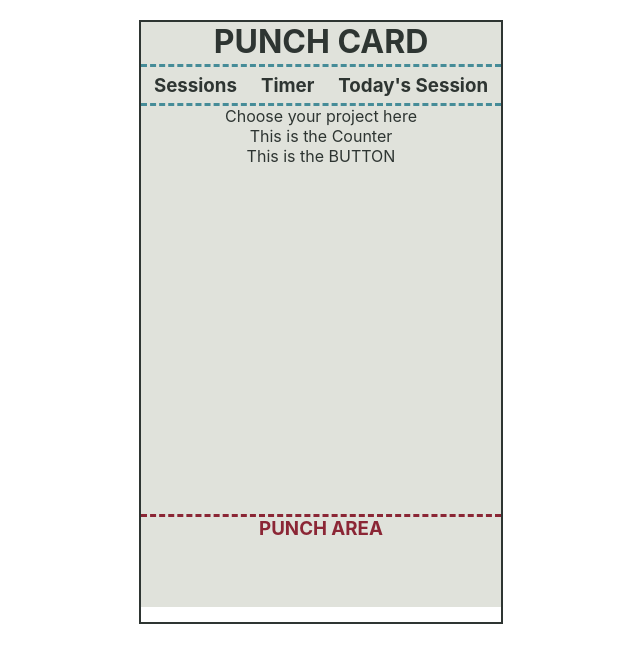
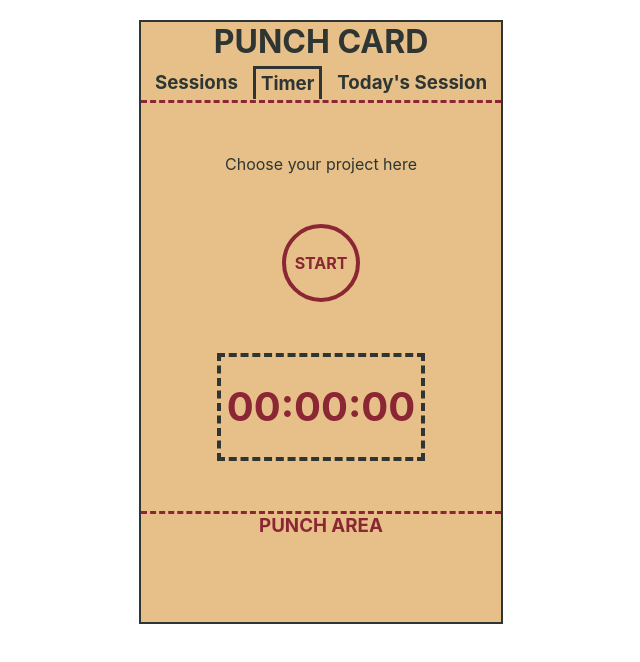
Before and after one commit to ZenVega/punchcard-app, a React (Create React App) app: page / in a window 1280 px wide. Shown: the top 662 px of the page, without its empty margins (319-959 px from the left). Built offline with nearby package versions, Linux system fonts and the light colour scheme.

Commit message:
still trouble with the clock-timer

```diff
--- a/src/App.css
+++ b/src/App.css
@@ -3,7 +3,7 @@
   --text-color-light:#E0E2DB;
   --header-bg-color:#E0E2DB;
   --rider-bg-color: #468C98;
-  --main-bg-color: #E0E2DB;
+  --main-bg-color: rgb(230, 192, 136);
   --punch-bg-color: #D2D4C8;
   --extra-color:#8B2635;
 }
@@ -25,13 +25,12 @@
 
 .Header{
   height:7%;
-  background-color: var(--header-bg-color);
+  background-color: var(--main-bg-color);
 }
 
 .Rider{
   height:6%;
-  border-bottom: dashed var(--rider-bg-color);
-  border-top: dashed var(--rider-bg-color);
+  border-bottom: dashed var(--extra-color);
   background-color: var(--main-bg-color);
   color: var(--text-color-light);
 }
@@ -42,7 +41,7 @@
 }
 
 .PunchArea{
-  height:15%;
+  height:18%;
   background-color: var(--main-bg-color);
   color: var(--text-color-light);
 }
--- a/src/actions/index.js
+++ b/src/actions/index.js
@@ -27,3 +27,19 @@ export const setRiderBtn = obj => {
     payload: obj
   }
 }
+
+//TIMER ACTIONS
+
+export const toggleStartBtn = bool => {
+  return{
+    type: 'TOGGLE_START_BTN',
+    payload: bool
+  }
+}
+
+export const updateRunningTime = obj => {
+  return{
+    type: 'UPDATE_RUNNING_TIME',
+    payload: obj
+  }
+}
--- a/src/components/MainArea.js
+++ b/src/components/MainArea.js
@@ -1,5 +1,5 @@
-import React, {useState}  from 'react';
-import { useSelector, useDispatch } from 'react-redux';
+import React  from 'react';
+import { useSelector } from 'react-redux';
 
 import Sessions from './sessions-components/Sessions.js'
 import Today from './todaysession-components/Today.js'
--- a/src/components/rider-components/Chapter.js
+++ b/src/components/rider-components/Chapter.js
@@ -1,4 +1,4 @@
-import React, {useState} from 'react';
+import React from 'react';
 import { useDispatch } from 'react-redux';
 
 import {showSessions, showTimer, showToday, setRiderBtn} from './../../actions/index'
@@ -8,12 +8,10 @@ const Chapter = (props) => {
 
   const switchChapter = (id) => {
 
-    dispatch(showSessions(false))
-    dispatch(showTimer(false))
-    dispatch(showToday(false))
-
     if(id == 1){
       dispatch(showSessions(true))
+      dispatch(showTimer(false))
+      dispatch(showToday(false))
       dispatch(setRiderBtn({
         sessions: 'riderBtn active',
         timer: 'riderBtn',
@@ -21,6 +19,8 @@ const Chapter = (props) => {
       }))
     } else if(id == 2){
       dispatch(showTimer(true))
+      dispatch(showSessions(false))
+      dispatch(showToday(false))
       dispatch(setRiderBtn({
         sessions: 'riderBtn',
         timer: 'riderBtn active',
@@ -28,6 +28,8 @@ const Chapter = (props) => {
       }))
     } else if(id == 3){
       dispatch(showToday(true))
+      dispatch(showSessions(false))
+      dispatch(showTimer(false))
       dispatch(setRiderBtn({
         sessions: 'riderBtn',
         timer: 'riderBtn',
--- a/src/components/rider-components/Rider.css
+++ b/src/components/rider-components/Rider.css
@@ -7,10 +7,10 @@
 .riderBtn{
   display: flex;
   align-items: center;
-  border:solid 2px var(--text-color-light);
   padding:0 5px;
   margin:5px;
   height:30px;
+  color: var(--text-color-light);
 }
 
 .riderBtn:hover{
@@ -20,6 +20,7 @@
 }
 
 .active{
-  color:white;
-  background-color: var(--text-color-light);
+  border-top: solid var(--text-color);
+  border-left: solid var(--text-color);
+  border-right: solid var(--text-color);
 }
--- a/src/components/timer-components/StartBtn.js
+++ b/src/components/timer-components/StartBtn.js
@@ -1,9 +1,84 @@
-import React from 'react';
+
+import React, {useState, useEffect} from 'react'
+import {useSelector , useDispatch} from 'react-redux'
+import {toggleStartBtn, updateRunningTime} from './../../actions/index'
 
 const StartBtn = () => {
+  const dispatch = useDispatch();
+
+  //CHANGE BUTTON STATE
+
+  let buttonStateActivity = useSelector(state => state.timer.startBtnStateActive);
+  console.log('activity', buttonStateActivity)
+  let currentTime = useSelector(state => state.timer.timeRunning);
+
+  let buttonState = 'startBtnInactive'
+  if(buttonStateActivity){
+    buttonState = 'startBtnActive'
+  } else {
+    buttonState = 'startBtnInactive'
+  }
+
+  //START TIMER
+
+  let {seconds} = currentTime;
+  let {minutes} = currentTime;
+  let {hours} = currentTime;
+  let timerRunning = null;
+
+  const [timerActive, setTimerActive] = useState(false);
+
+  const toggleTimer = () => {
+    if(timerActive){
+      setTimerActive(false)
+    } else {
+      setTimerActive(true);
+    }
+  }
+
+useEffect(() => {
+  if (buttonStateActivity) {
+    console.log('active')
+    seconds = currentTime.seconds;
+    minutes = currentTime.minutes;
+    hours = currentTime.hours;
+    timerRunning = setInterval(incrementTimer, 1000);
+  } else if (!buttonStateActivity) {
+    console.log('inactive')
+    clearInterval(timerRunning);
+  }
+  return () => clearInterval(timerRunning);
+}, []);
+
+const incrementTimer = () => {
+  seconds++;
+
+  if(seconds/60 === 0){
+    seconds = 0;
+    minutes++;
+
+    if(minutes/60 === 0){
+      minutes = 0;
+      hours++;
+    }
+  }
+
+  dispatch(updateRunningTime({
+    seconds,
+    minutes,
+    hours
+  }))
+}
+
+const clickHandler = () => {
+  toggleTimer();
+  dispatch(toggleStartBtn());
+}
+
+
   return(
-    <div>
-      This is the BUTTON
+    <div className={buttonState} onClick={clickHandler}>
+      START
     </div>
   )
 }
--- a/src/components/timer-components/TimeCounter.js
+++ b/src/components/timer-components/TimeCounter.js
@@ -1,9 +1,38 @@
 import React from 'react';
+import {useSelector} from 'react-redux'
 
 const TimeCounter = () => {
+  let timeRunning = useSelector(state => state.timer.timeRunning);
+
+  let {seconds} = timeRunning;
+  let {minutes} = timeRunning;
+  let {hours} = timeRunning;
+
+  let displaySeconds = 0;
+  let displayMinutes = 0;
+  let displayHours = 0;
+
+  if(seconds<10){
+    displaySeconds = '0' +seconds.toString();
+  } else {
+    displaySeconds = seconds.toString();
+  }
+
+  if(minutes<10){
+    displayMinutes = '0' + minutes.toString();
+  } else {
+    displayMinutes = minutes.toString();
+  }
+
+  if(hours<10){
+    displayHours = '0' + hours.toString();
+  } else {
+    displayHours = hours.toString();
+  }
+
   return(
-    <div>
-      This is the Counter
+    <div id="TimeCounter">
+      {displayHours + ':' + displayMinutes + ':' + displaySeconds}
     </div>
   )
 }
--- /dev/null
+++ b/src/components/timer-components/Timer.css
@@ -0,0 +1,44 @@
+.Timer{
+  display: flex;
+  flex-direction: column;
+  align-items: center;
+  justify-content: space-evenly;
+  height:100%;
+}
+
+.startBtnInactive{
+  width:70px;
+  height:70px;
+  border:solid 4px var(--extra-color);
+  border-radius: 50%;
+  color: var(--extra-color);
+  display: flex;
+  align-items: center;
+  justify-content: center;
+  font-weight: bold;
+}
+
+.startBtnActive{
+  width:70px;
+  height:70px;
+  border:solid 4px var(--extra-color);
+  background-color:var(--extra-color);
+  border-radius: 50%;
+  color: var(--main-bg-color);
+  display: flex;
+  align-items: center;
+  justify-content: center;
+  font-weight: bold;
+}
+
+#TimeCounter{
+  width:200px;
+  height:100px;
+  border:dashed 4px var(--text-color);
+  display: flex;
+  align-items: center;
+  justify-content: center;
+  font-weight: bold;
+  font-size: 40px;
+  color: var(--extra-color);
+}
--- a/src/components/timer-components/Timer.js
+++ b/src/components/timer-components/Timer.js
@@ -1,4 +1,5 @@
 import React from 'react';
+import './Timer.css'
 
 import ProjectSwitch from './ProjectSwitch'
 import TimeCounter from './TimeCounter'
@@ -6,10 +7,10 @@ import StartBtn from './StartBtn'
 
 const Timer = () => {
   return(
-    <div>
+    <div className="Timer">
       <ProjectSwitch/>
+      <StartBtn/>
       <TimeCounter/>
-      <StartBtn/>
     </div>
   )
 }
--- a/src/reducers/index.js
+++ b/src/reducers/index.js
@@ -1,6 +1,7 @@
 import { combineReducers } from 'redux';
 
 import {showSessions, showTimer, showToday, setRiderBtn} from './riderReducers'
+import {startBtnStateActive, timeRunning} from './timerReducers'
 
 const rider = combineReducers({
   showSessions,
@@ -9,11 +10,14 @@ const rider = combineReducers({
   setRiderBtn
 })
 
+const timer = combineReducers({
+  startBtnStateActive,
+  timeRunning
+})
+
 
 const allReducers = combineReducers({
-  rider/* ,
-  sessions,
-  timer,
-  todayssession */
+  rider,
+  timer
 });
 export default allReducers;
--- /dev/null
+++ b/src/reducers/timerReducers.js
@@ -0,0 +1,23 @@
+export const startBtnStateActive = (state = false, action) => {
+  switch(action.type){
+    case 'TOGGLE_START_BTN':
+        return state = !state;
+      default:
+        return state
+     }
+  }
+
+const timeRunningInitialState = {
+  seconds:0,
+  minutes:0,
+  hours:0
+}
+
+  export const timeRunning = (state = timeRunningInitialState, action) => {
+  switch(action.type){
+    case 'UPDATE_RUNNING_TIME':
+        return state = action.payload;
+      default:
+        return state
+     }
+  }
```
Also changed, not shown: src/components/timer-components/timerLogic.js (added).
